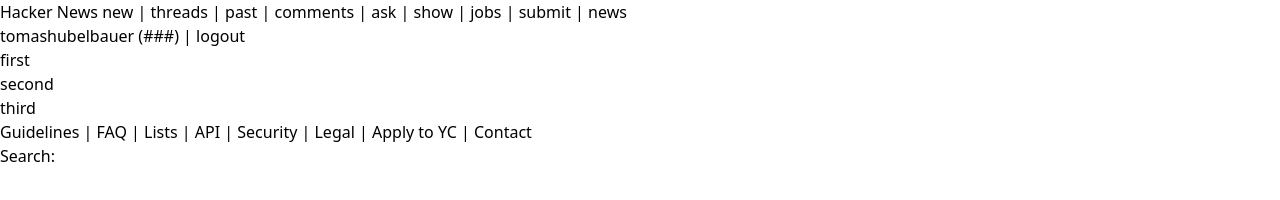
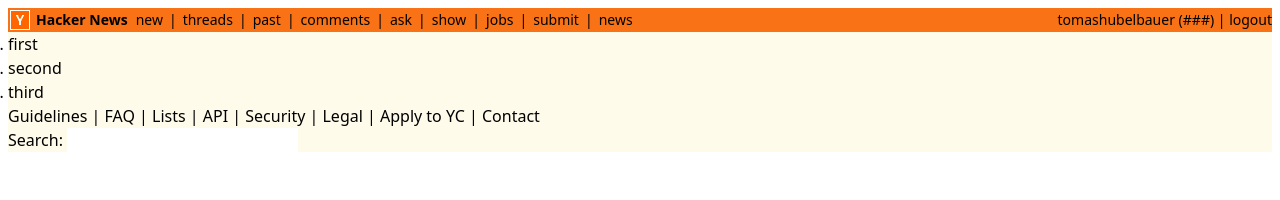
Before and after one commit to TomasHubelbauer/hn-tailwind, a plain HTML site: page index.html in a window 1280 px wide. Drawn offline with nearby package versions, Linux system fonts and the light colour scheme; files that its build step writes are made by us from their sources.

Commit message:
Design the top menu and capture TODO items to tackle next
I have one outstanding top menu TODO, the rest is related to the next steps.

```diff
--- a/index.html
+++ b/index.html
@@ -6,10 +6,13 @@
     <title>Hacker News</title>
     <link href="index.css" rel="stylesheet" />
   </head>
-  <body class="flex justify-center">
-    <div class="container lg">
-      <div>
-        <a href="#">Hacker News</a>
+  <body class="flex justify-center m-2">
+    <div class="container lg bg-amber-50">
+      <div class="bg-orange-500 flex gap-1.5 text-sm items-center">
+        <a href="#" class="font-bold flex gap-1.5 p-0.5">
+          <img src="icon.gif" class="border border-white" />
+          Hacker News
+        </a>
         <a href="#">new</a>
         |
         <a href="#">threads</a>
@@ -27,7 +30,7 @@
         <a href="#">submit</a>
         |
         <a href="#">news</a>
-        <div>
+        <div class="ml-auto">
           <a href="#">tomashubelbauer</a>
           (###)
           |
```
Also changed, not shown: icon.gif (added), 1 other file.
